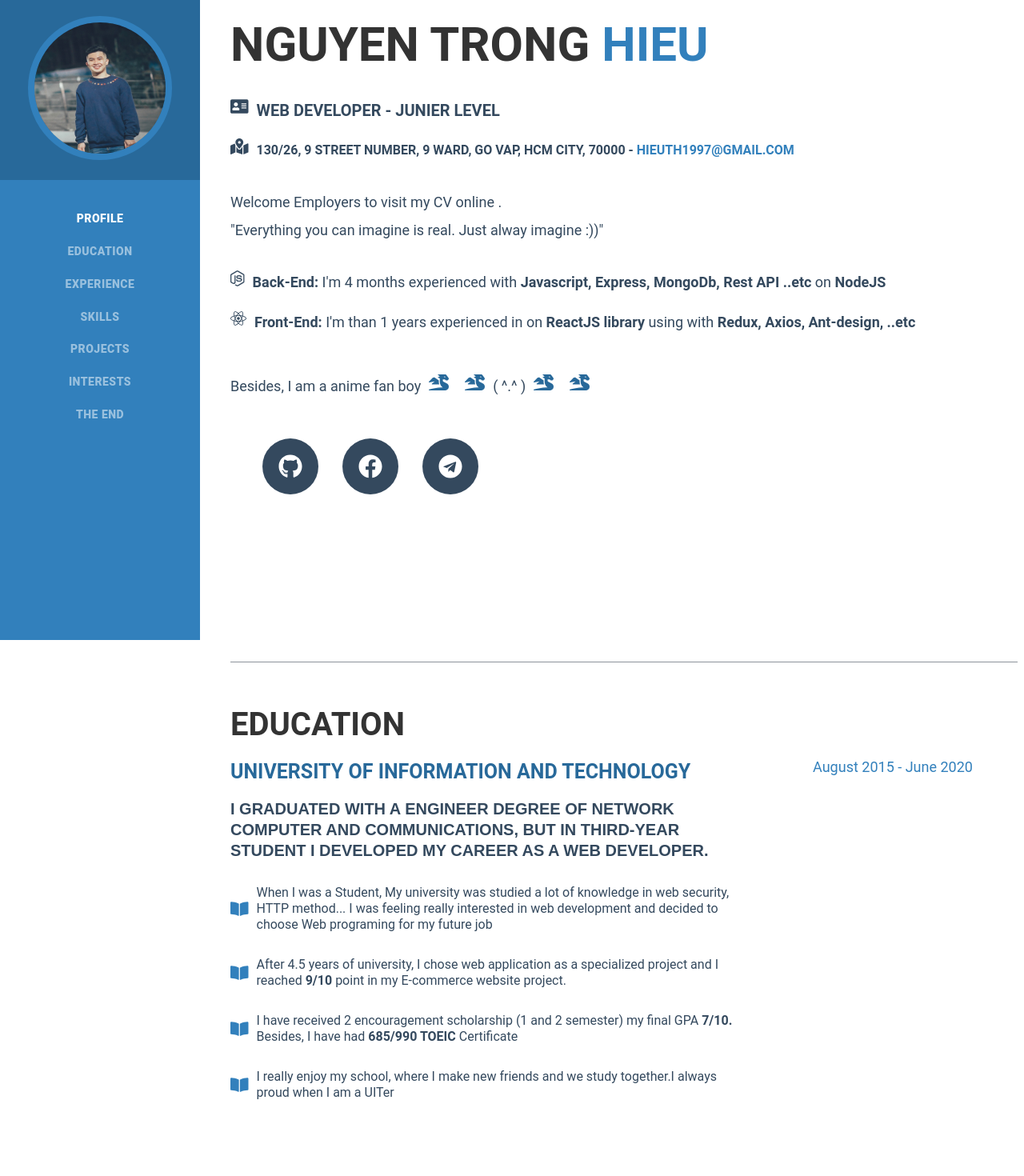
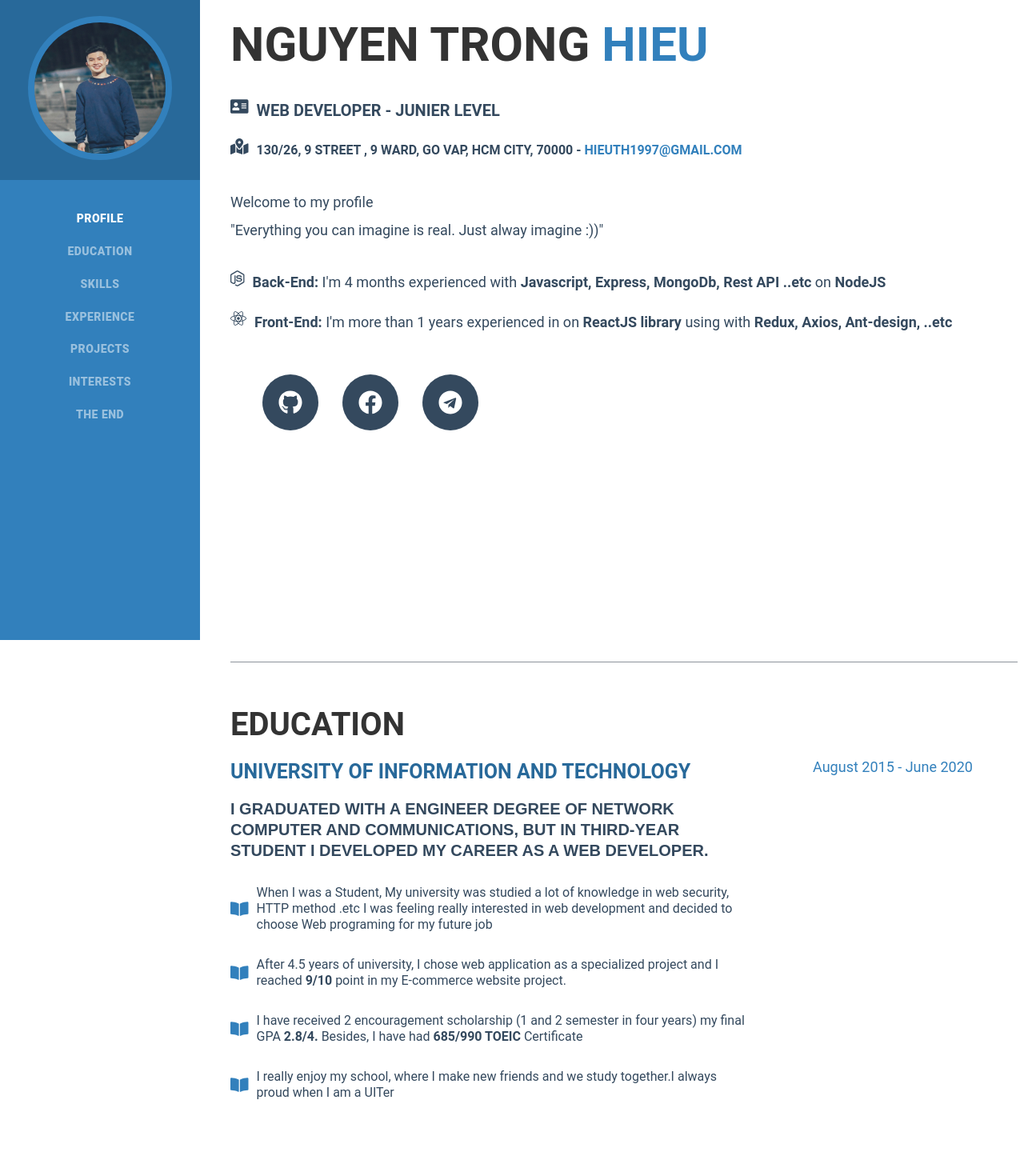
Before and after one commit to hieuth1997/my-cv-web-app, a React (Create React App) app: page / in a window 1280 px wide. Shown: the top 1470 px of the page at 80% size. Built offline with nearby package versions, Linux system fonts and the light colour scheme; a web font is replaced by a local one.

Commit message:
finish project

```diff
--- a/src/Components/Education/Education.jsx
+++ b/src/Components/Education/Education.jsx
@@ -1,8 +1,8 @@
-import React from "react";
-import PropTypes from "prop-types";
-import "./styles.scss";
-import { FontAwesomeIcon } from "@fortawesome/react-fontawesome";
-import { faBookOpen } from "@fortawesome/free-solid-svg-icons";
+import React from 'react';
+import PropTypes from 'prop-types';
+import './styles.scss';
+import { FontAwesomeIcon } from '@fortawesome/react-fontawesome';
+import { faBookOpen } from '@fortawesome/free-solid-svg-icons';
 
 Education.propTypes = {};
 
@@ -36,7 +36,7 @@ function Education(props) {
               </div>
               <p className="education__desc">
                 When I was a Student, My university was studied a lot of
-                knowledge in web security, HTTP method... I was feeling really
+                knowledge in web security, HTTP method .etc I was feeling really
                 interested in web development and decided to choose Web
                 programing for my future job
               </p>
@@ -57,8 +57,8 @@ function Education(props) {
               </div>
               <p className="education__desc">
                 I have received 2 encouragement scholarship &#40;1 and 2
-                semester&#41; my final GPA <strong>7/10.</strong> Besides, I
-                have had <strong>685/990 TOEIC</strong> Certificate
+                semester in four years&#41; my final GPA <strong>2.8/4.</strong>{' '}
+                Besides, I have had <strong>685/990 TOEIC</strong> Certificate
               </p>
             </div>
             <div className="desc__item">
@@ -67,7 +67,7 @@ function Education(props) {
               </div>
               <p className="education__desc">
                 I really enjoy my school, where I make new friends and we study
-                together.I always proud when I am a UITer{" "}
+                together.I always proud when I am a UITer{' '}
               </p>
             </div>
           </div>
--- a/src/Components/Experience/styles.scss
+++ b/src/Components/Experience/styles.scss
@@ -6,6 +6,9 @@
     margin: 0;
     border: none;
     padding: 0;
+  }
+  h1 {
+    text-transform: uppercase;
   }
 
   .university {
@@ -25,7 +28,7 @@
     font-weight: 700;
     line-height: 1.3;
     font-size: 2rem;
-    font-family: "Saira Extra Condensed", sans-serif;
+    font-family: 'Saira Extra Condensed', sans-serif;
   }
   .desc__item {
     display: flex;
--- a/src/Components/Interest/styles.scss
+++ b/src/Components/Interest/styles.scss
@@ -6,6 +6,7 @@
     border: none;
   }
   .heading {
+    margin-top: 2rem;
     margin-bottom: 5rem;
     text-transform: uppercase;
   }
--- a/src/Components/Profile/Profile.jsx
+++ b/src/Components/Profile/Profile.jsx
@@ -39,7 +39,7 @@ function Profile(props) {
                     <FontAwesomeIcon icon={faMapMarkedAlt}></FontAwesomeIcon>
                   </div>
                   <p className="address__text">
-                    130/26, 9 street number, 9 ward, Go Vap, HCM CITY, 70000 -
+                    130/26, 9 street , 9 ward, Go Vap, HCM CITY, 70000 -
                     <a
                       className="gmail__text"
                       href="mailto:hieuth1997@gmail.com"
@@ -52,9 +52,7 @@ function Profile(props) {
                   </p>
                 </div>
                 <div className="intro__wrapper">
-                  <p className="introduce__text">
-                    Welcome Employers to visit my CV online .{' '}
-                  </p>
+                  <p className="introduce__text">Welcome to my profile </p>
                   <p className="emphasize">
                     "Everything you can imagine is real. Just alway imagine :))"
                   </p>
@@ -69,7 +67,7 @@ function Profile(props) {
                       {' '}
                       Javascript, Express, MongoDb, Rest API ..etc
                     </strong>{' '}
-                    on <strong>NodeJS </strong>
+                    on <strong>NodeJS</strong>
                   </p>
                 </div>
                 <div className="frontend__wrapper flex">
@@ -77,26 +75,10 @@ function Profile(props) {
                     <FontAwesomeIcon icon={faReact}></FontAwesomeIcon>
                   </div>
                   <p className="frontend__text">
-                    <strong>Front-End:</strong> I'm than 1 years experienced in
-                    on <strong>ReactJS library </strong>
+                    <strong>Front-End:</strong> I'm more than 1 years
+                    experienced in on <strong>ReactJS library </strong>
                     using with <strong>Redux, Axios, Ant-design, ..etc</strong>
                   </p>
-                </div>
-                <div className="conclusion__wrapper flex">
-                  <p className="conclusion">Besides, I am a anime fan boy </p>
-                  <div className="icon anime__icon">
-                    <FontAwesomeIcon icon={faDragon}></FontAwesomeIcon>
-                  </div>
-                  <div className="icon anime__icon">
-                    <FontAwesomeIcon icon={faDragon}></FontAwesomeIcon>
-                  </div>
-                  <p className=" "> ( ^.^ )</p>
-                  <div className="icon anime__icon">
-                    <FontAwesomeIcon icon={faDragon}></FontAwesomeIcon>
-                  </div>
-                  <div className="icon anime__icon">
-                    <FontAwesomeIcon icon={faDragon}></FontAwesomeIcon>
-                  </div>
                 </div>
                 <div className="social__wrapper">
                   <a
--- a/src/Components/Project/styles.scss
+++ b/src/Components/Project/styles.scss
@@ -7,6 +7,7 @@
   border-bottom: 1px solid var(--gray-color);
   margin-bottom: 3rem;
   .heading {
+    margin-top: 2rem;
     margin-bottom: 4rem;
     text-transform: uppercase;
   }
--- a/src/Components/Skills/styles.scss
+++ b/src/Components/Skills/styles.scss
@@ -8,6 +8,7 @@
   }
   text-transform: uppercase;
   .heading {
+    margin-top: 2.5rem;
     margin-bottom: 4rem;
   }
   .title {
@@ -16,7 +17,7 @@
     font-weight: 700;
     line-height: 1.3;
     font-size: 2rem;
-    font-family: "Saira Extra Condensed", sans-serif;
+    font-family: 'Saira Extra Condensed', sans-serif;
   }
   .icon__wrappper {
     display: flex;
--- a/src/Components/navigation/Navigation.jsx
+++ b/src/Components/navigation/Navigation.jsx
@@ -45,6 +45,19 @@ function Navigation() {
             <li className="nav__item">
               <Link
                 activeClass="active"
+                className="nav__link"
+                to="skill"
+                spy={true}
+                smooth={true}
+                duration={500}
+                offset={-20}
+              >
+                Skills
+              </Link>
+            </li>
+            <li className="nav__item">
+              <Link
+                activeClass="active"
                 to="experience"
                 spy={true}
                 smooth={true}
@@ -55,19 +68,7 @@ function Navigation() {
                 EXPERIENCE
               </Link>
             </li>
-            <li className="nav__item">
-              <Link
-                activeClass="active"
-                className="nav__link"
-                to="skill"
-                spy={true}
-                smooth={true}
-                duration={500}
-                offset={-20}
-              >
-                Skills
-              </Link>
-            </li>
+
             <li className="nav__item">
               <Link
                 activeClass="active"
--- a/src/page/Cv.jsx
+++ b/src/page/Cv.jsx
@@ -1,15 +1,15 @@
-import React from "react";
-import PropTypes from "prop-types";
-import Navigation from "../Components/navigation/Navigation";
-import Profile from "../Components/Profile/Profile";
-import Education from "../Components/Education/Education";
-import Experience from "../Components/Experience/Experience";
-import Skill from "../Components/Skills/Skill";
-import Project from "../Components/Project/Project";
-import Interest from "../Components/Interest/Interest";
-import End from "../Components/End/Interest";
-import { Element } from "react-scroll";
-import "./style.scss";
+import React from 'react';
+import PropTypes from 'prop-types';
+import Navigation from '../Components/navigation/Navigation';
+import Profile from '../Components/Profile/Profile';
+import Education from '../Components/Education/Education';
+import Experience from '../Components/Experience/Experience';
+import Skill from '../Components/Skills/Skill';
+import Project from '../Components/Project/Project';
+import Interest from '../Components/Interest/Interest';
+import End from '../Components/End/Interest';
+import { Element } from 'react-scroll';
+import './style.scss';
 Cv.propTypes = {};
 
 function Cv(props) {
@@ -20,8 +20,8 @@ function Cv(props) {
         <div className="grid wide">
           <Profile></Profile>
           <Education></Education>
+          <Skill></Skill>
           <Experience></Experience>
-          <Skill></Skill>
           <Project></Project>
           <Interest />
           <End></End>
```
Also changed, not shown: 2 other files (tests, documents, lock files or other folders).
